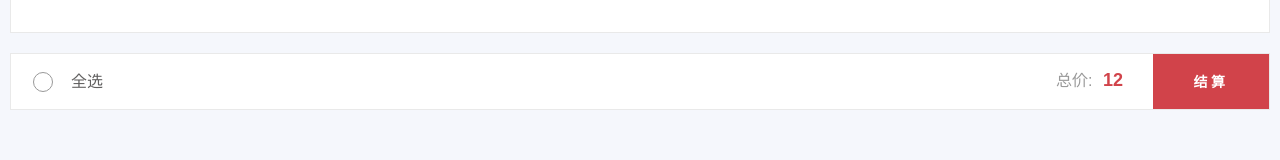
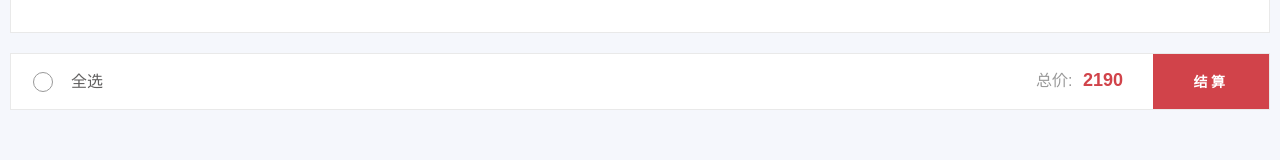
Before and after one commit to xsummersx/vue_moke_framll, a Vue app: page / in a window 1280 px wide. Shown: the part 1094-1254 px from the top of the page. Built offline with nearby package versions, Linux system fonts and the light colour scheme.

Commit message:
cart is OK

```diff
--- a/src/pages/cart.vue
+++ b/src/pages/cart.vue
@@ -103,8 +103,8 @@
           <div class="cart-foot-inner">
             <div class="cart-foot-l">
               <div class="item-all-check">
-                <a>
-                  <span class="checkbox-btn item-check-btn">
+                <a href="javascript:;" @click="toggleAll()">
+                  <span class="checkbox-btn item-check-btn" v-bind:class="{'check':checkAllflag}">
                     <svg class="icon icon-ok">
                       <use xlink:href="#icon-ok" />
                     </svg>
@@ -115,10 +115,10 @@
             </div>
             <div class="cart-foot-r">
               <div class="item-total">
-                总价: <span class="total-price">12</span>
+                总价: <span class="total-price">{{total}}</span>
               </div>
               <div class="btn-wrap">
-                <a class="btn btn--red">结算</a>
+                <a class="btn btn--red" v-bind:class="{'btn--dis':!checkCount}" @click="btnCheckout">结算</a>
               </div>
             </div>
           </div>
@@ -156,6 +156,30 @@ export default {
     NavFeets,
     NavModal
   },
+  computed: {
+    checkAllflag () {
+      //当数组中所有对象都返回true的时候，整体才会返回true
+      return this.cartList.every((item) => {
+        return item.checked;
+      })
+    },
+    //总金额
+    total () {
+      let money = 0
+      this.cartList.forEach((item) => {
+        if (item.checked) {
+          money += item.productPrice * item.productNum;
+        }
+      })
+      return money;
+    },
+    //判断购物车是否有选中的商品
+    checkCount () {
+      return this.cartList.some((item) => {
+        return item.checked;
+      })
+    }
+  },
   mounted () {
     this.init();
   },
@@ -181,7 +205,7 @@ export default {
     editCart (type, item) {
       if (type == 'add') {
         item.productNum++;
-      } else if (type == 'minus') {
+      } else if (type == 'minus' && item.productNum > 0) {
         item.productNum--;
       } else {
         item.checked = !item.checked;
@@ -205,8 +229,22 @@ export default {
           this.modalConirm = false;
         }
       })
+    },
+    //全选
+    toggleAll () {
+      let flag = !this.checkAllflag;
+      this.cartList.forEach((item) => {
+        item.checked = flag;
+      })
+    },
+    //结算
+    btnCheckout () {
+      if (this.checkCount == true) {
+        this.$router.push({
+          path: '/address',
+        })
+      }
     }
   }
 }
-
 </script>
```
